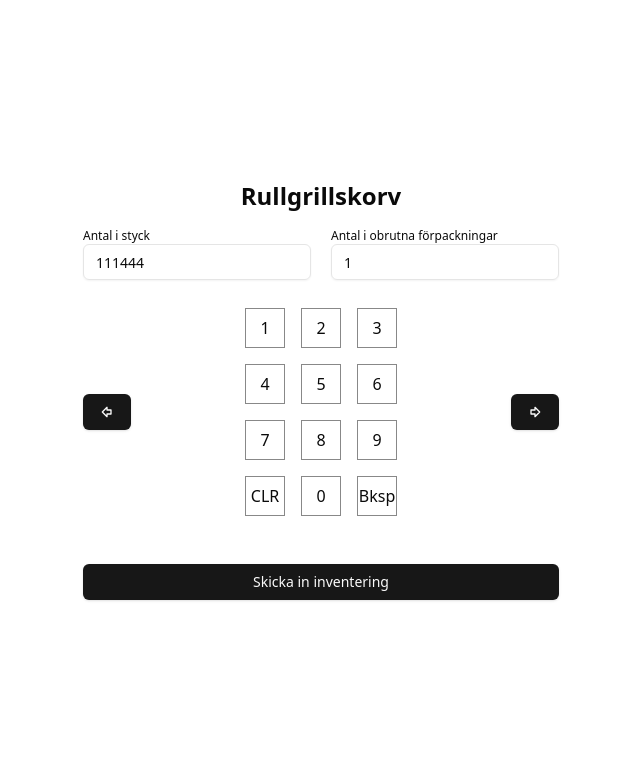
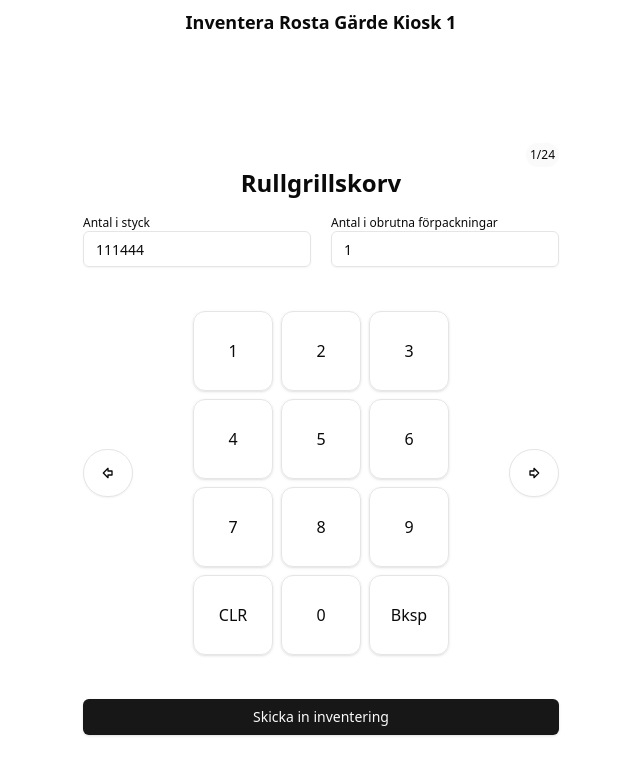
Before and after one commit to Camilla-bjorkcom/Kioskinventering-orebrocupen, a React (Vite) app: page / in a window 1280 px wide. Shown: the top 774 px of the page, without its empty margins (319-959 px from the left). Built offline with nearby package versions, Linux system fonts and the light colour scheme; data requests are answered from the project's data file.

Commit message:
keypad preogress

```diff
--- a/db.json
+++ b/db.json
@@ -11,7 +11,7 @@
         {
           "id": "2",
           "productName": "Hamburgare",
-          "amountPieces": "1112",
+          "amountPieces": 111265,
           "amountPackages": "122"
         },
         {
--- a/src/App2.tsx
+++ b/src/App2.tsx
@@ -25,6 +25,10 @@ const App2 = () => {
     "pieces"
   );
   const [products, setProducts] = useState<Products[]>([]);
+
+  const facility = "Rosta Gärde";
+  const kiosk = "Kiosk 1";
+  const inventoryDate = "2025-06-13 14:25";
 
   const id = "3395";
 
@@ -81,11 +85,15 @@ const App2 = () => {
 
     updateCurrentProduct(keypadTarget, (prevValue) => prevValue + keyPadKey);
   };
-
   const updateCurrentProduct = (
     field: "pieces" | "packages",
     newValue: string | ((prev: string) => string)
   ) => {
+    const parseValue = (value: string) => {
+      const parsedValue = parseInt(value, 10);
+      return isNaN(parsedValue) || parsedValue <= 0 ? 1 : parsedValue; // Ensures value is at least 1
+    };
+
     setProducts((prevProducts) =>
       prevProducts.map((product, index) =>
         index === currentProductIndex
@@ -93,14 +101,12 @@ const App2 = () => {
               ...product,
               [field === "pieces" ? "amountPieces" : "amountPackages"]:
                 typeof newValue === "function"
-                  ? newValue(
-                      String(
-                        product[
-                          field === "pieces" ? "amountPieces" : "amountPackages"
-                        ]
-                      )
-                    )
-                  : newValue,
+                  ? parseValue(newValue(
+                      String(product[
+                        field === "pieces" ? "amountPieces" : "amountPackages"
+                      ])
+                    ))
+                  : parseValue(newValue),
             }
           : product
       )
@@ -147,14 +153,23 @@ const App2 = () => {
   return (
     <>
       <Toaster />
-      <div className="grid grid-flow-row h-screen container mx-auto p-5">
-
+      <div className="grid grid-flow-row h-screen container mx-auto p-2">
+        <h2 className="text-lg text-center w-full font-semibold mb-5">
+          Inventera {facility} {kiosk}
+        </h2>
 
         <div className="flex flex-col items-center justify-center">
           <form onSubmit={handleSubmit} className="w-fit mx-auto mb-5">
-            <h3 className="text-2xl font-bold text-center mb-4">
-              {currentProduct.productName}
-            </h3>
+            {/* Progress display */}
+            <div className="mb-4 relative">
+              <h3 className="text-2xl font-bold text-center mb-2">
+                {currentProduct.productName}
+              </h3>
+              <span className="text-right text-xs absolute -top-6 right-0 bg-neutral-50 rounded-full p-1 ">
+                {currentProductIndex + 1}/{products.length}
+              </span>
+            </div>
+
             <div className="flex gap-5 mb-5">
               <div className="flex flex-col">
                 <p className="text-xs">Antal i styck</p>
@@ -164,6 +179,7 @@ const App2 = () => {
                   onChange={(e) =>
                     updateCurrentProduct("pieces", () => e.target.value)
                   }
+                  readOnly
                   className="focus:outline-none focus:border-sky-500 focus:ring-2 focus:ring-sky-500"
                 />
               </div>
@@ -175,6 +191,7 @@ const App2 = () => {
                   onChange={(e) =>
                     updateCurrentProduct("packages", () => e.target.value)
                   }
+                  readOnly
                   className="focus:outline-none focus:border-sky-500 focus:ring-2 focus:ring-sky-500"
                 />
               </div>
@@ -183,7 +200,8 @@ const App2 = () => {
               <Button
                 type="button"
                 onClick={goToPreviousProduct}
-                className="place-self-center"
+                className="place-self-center rounded-full h-12"
+                variant={"outline"}
               >
                 <ArrowBigLeft />
               </Button>
@@ -193,9 +211,10 @@ const App2 = () => {
               <Button
                 type="button"
                 onClick={goToNextProduct}
-                className="place-self-center"
+              className="place-self-center rounded-full h-12"
+                variant={"outline"}
               >
-                <ArrowBigRight />
+                <ArrowBigRight className="" />
               </Button>
             </div>
 
--- a/src/components/Keypad.tsx
+++ b/src/components/Keypad.tsx
@@ -1,6 +1,6 @@
 import React from 'react';
 import { KeypadKey } from './KeypadKey';
-import './styles.less';
+
 
 export interface IKeypadProps {
   onKeyPressed: (keyPressed: KeypadKeys) => void;
@@ -33,9 +33,9 @@ const Keypad: React.FC<IKeypadProps> = ({ onKeyPressed }) => {
   ];
 
   return (
-    <div className="keypad">
+    <div className="flex flex-col h-full w-full mt-5">
       {rows.map((row, rowIndex) => (
-        <div className="keypad-row" key={`row-${rowIndex}`}>
+        <div className="items-center flex h-full w-full justify-center" key={`row-${rowIndex}`}>
           {row.map((keyPadKey) => (
             <KeypadKey
               keypadKey={keyPadKey}
--- a/src/components/KeypadKey.tsx
+++ b/src/components/KeypadKey.tsx
@@ -1,6 +1,6 @@
 import { KeypadKeys } from './Keypad';
 
-import './styles.less';
+
 
 export interface IKeypadKeyProps
 {
@@ -11,7 +11,7 @@ export interface IKeypadKeyProps
 
 export const KeypadKey = (props:IKeypadKeyProps): JSX.Element => (
     <div
-        className="keypad-key"
+        className="w-20 h-20 items-center shadow border rounded-xl cursor-pointer flex justify-center m-1 p-2 "
         data-role="button"
         onClick={() => props.onKeyPressed(props.keypadKey)}
         tabIndex={0}
--- a/src/components/styles.less
+++ /dev/null
@@ -1,29 +0,0 @@
-.keypad {
-    display: flex;
-    flex-direction: column;
-    height: 100%;
-    width: 100%;
-
-    .keypad-row {
-        align-items: center;
-        display: flex;
-        flex-direction: row;
-        height: 100%;
-        justify-content: center;
-        width: 100%;
-    }
-
-    .keypad-key {
-        width: 40px; /* Default Width */
-        height: 40px; /* Default Height */
-
-        align-items: center;
-        border: 1px solid #888;
-        cursor: pointer;
-        display: flex;
-        flex-direction: row;
-        justify-content: center;
-        margin: 8px;
-        padding: 8px;
-    }
-}
```
